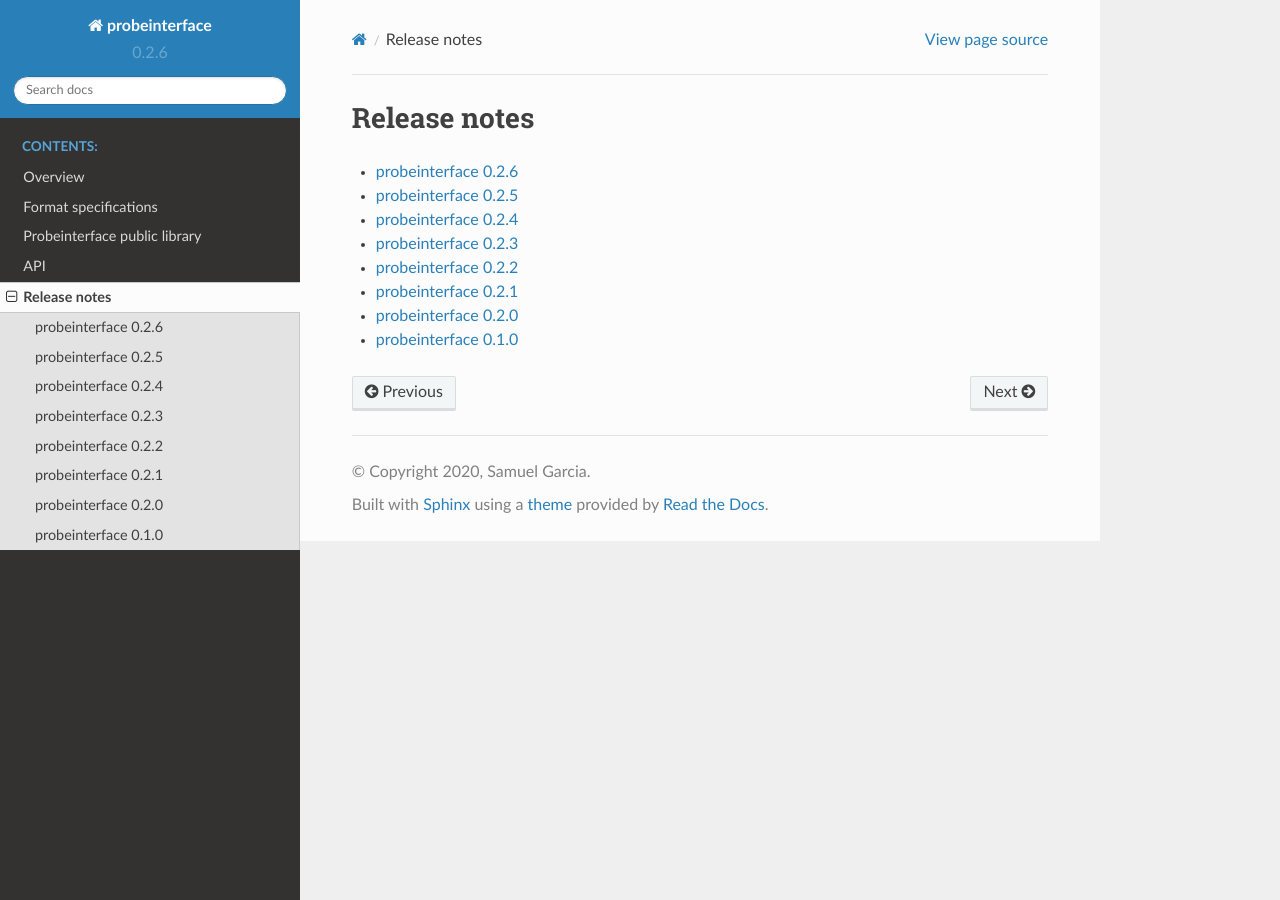
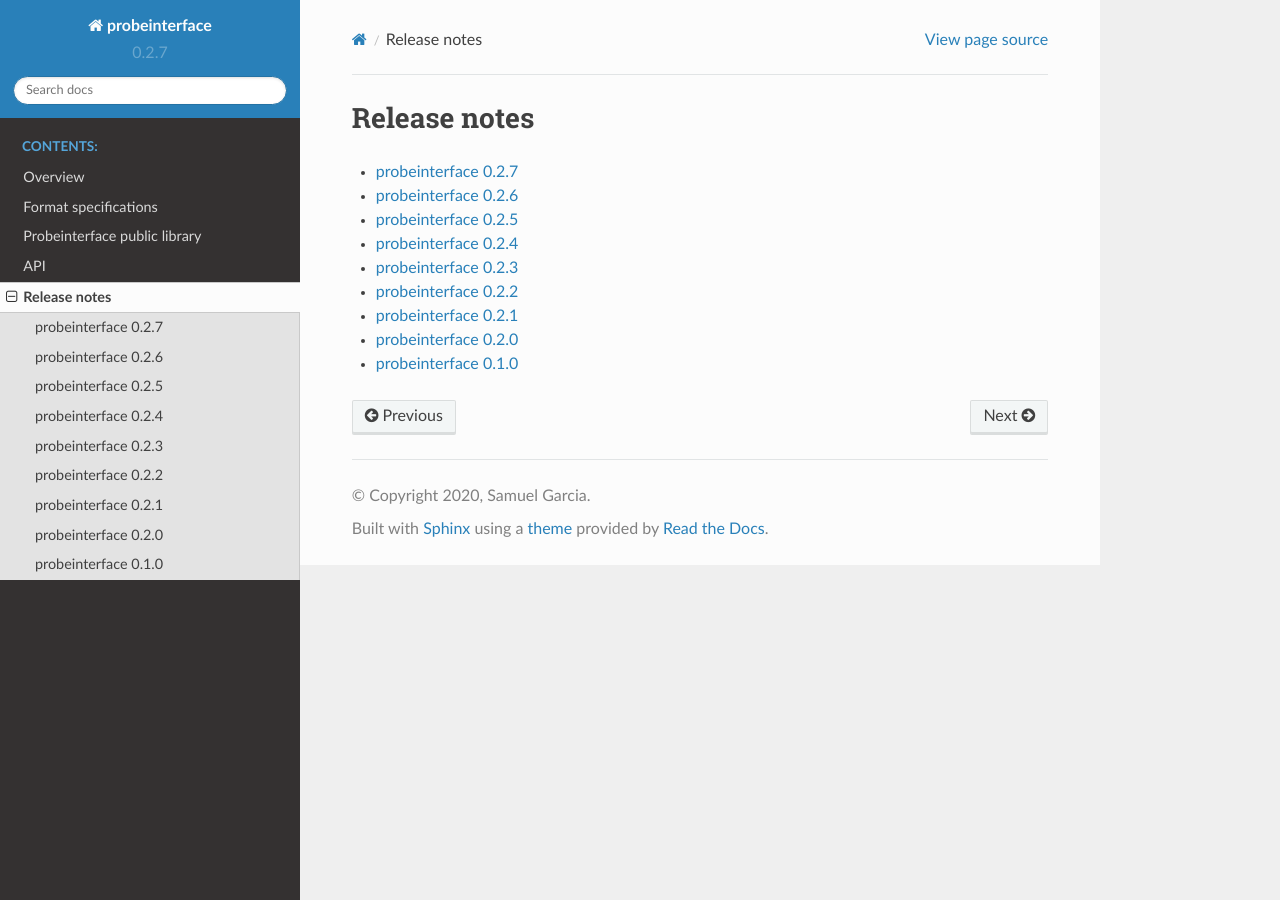
Before and after one commit to SpikeInterface/probeinterface, a Sphinx documentation site: the page built from doc/release_notes.rst, in a window 1280 px wide. Built offline with Sphinx 7.4.7 and the Read the Docs theme 2.0.0, drawn with Linux system fonts in a browser that asks for light colours; pages that are not in the unit, such as notebooks, are missing from menus.

Commit message:
Prepare 0.2.7

```diff
--- a/doc/release_notes.rst
+++ b/doc/release_notes.rst
@@ -6,6 +6,7 @@ Release notes
 .. toctree::
    :maxdepth: 1
 
+   releases/0.2.7.rst
    releases/0.2.6.rst
    releases/0.2.5.rst
    releases/0.2.4.rst
--- a/probeinterface/version.py
+++ b/probeinterface/version.py
@@ -1 +1 @@
-version = '0.2.6'
+version = '0.2.7'
```
Also changed, not shown: doc/releases/0.2.7.rst (added, +8 -0 lines).
